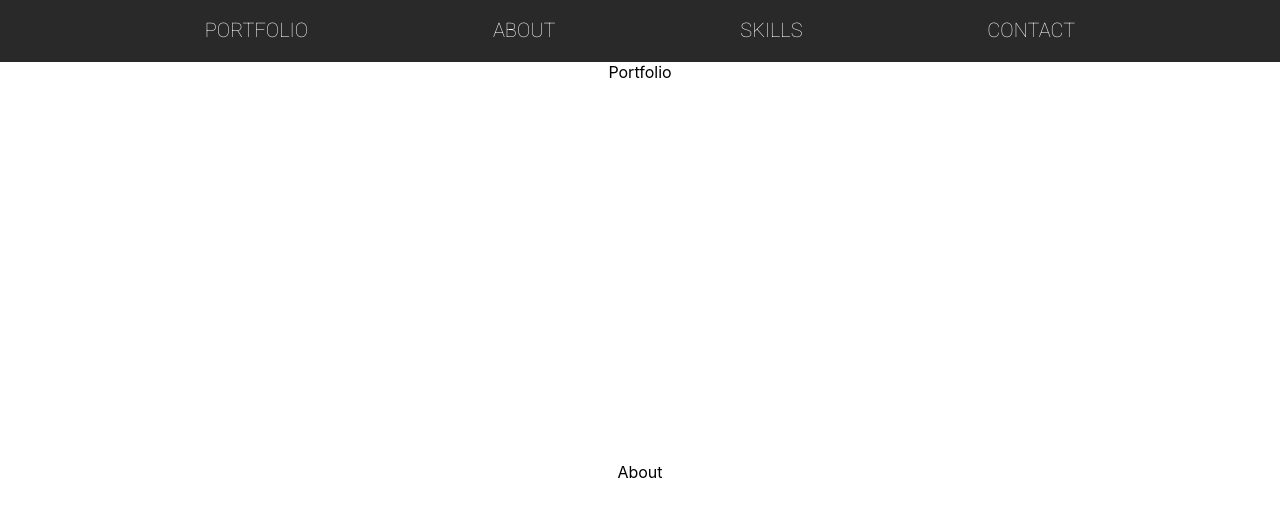
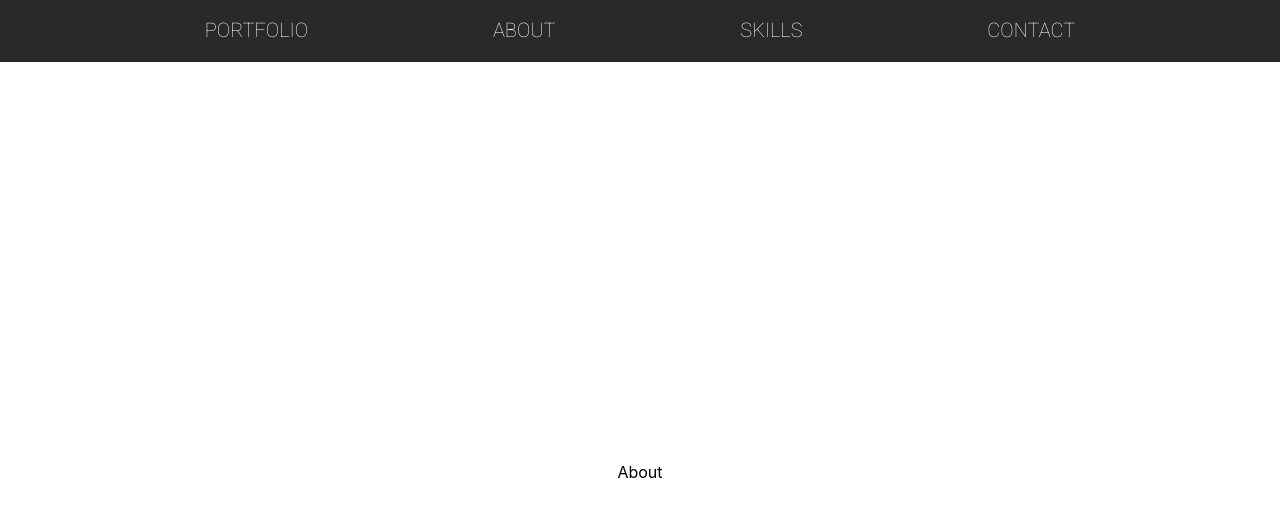
Before and after one commit to ajbates93/portfolioSite, a React (Create React App) app in the folder site/: page / in a window 1280 px wide. Shown: the part 602-1114 px from the top of the page. Built offline with nearby package versions, Linux system fonts and the light colour scheme.

Commit message:
fix less bug and add portfolio component

```diff
--- a/site/src/components/content.js
+++ b/site/src/components/content.js
@@ -1,11 +1,13 @@
 import React from 'react'
 import '../less/content.css';
+
+import Portfolio from './sections/portfolio';
 
 class Content extends React.Component {
     render() {
         return (
             <main className="content">
-                <section>Portfolio</section>
+                <Portfolio title={"Portfolio"} />
                 <section>About</section>
                 <section>Skills</section>
                 <section>Contact</section>
--- /dev/null
+++ b/site/src/components/sections/portfolio.jsx
@@ -0,0 +1,14 @@
+import React from 'react';
+import '../../less/content.css';
+
+class Portfolio extends React.Component {
+    render() {
+        return (
+            <section id="portfolio">
+
+            </section>
+        )
+    }
+}
+
+export default Portfolio;
--- a/site/src/less/content.less
+++ b/site/src/less/content.less
@@ -1,7 +1,7 @@
 @robo: "Roboto", sans-serif;
 
 .banner {
-    height: calc(100vh - 200px);
+    height: calc(~"100vh - 200px");
     width: 100%;
     background-position: center center;
     background-size: cover;
```
